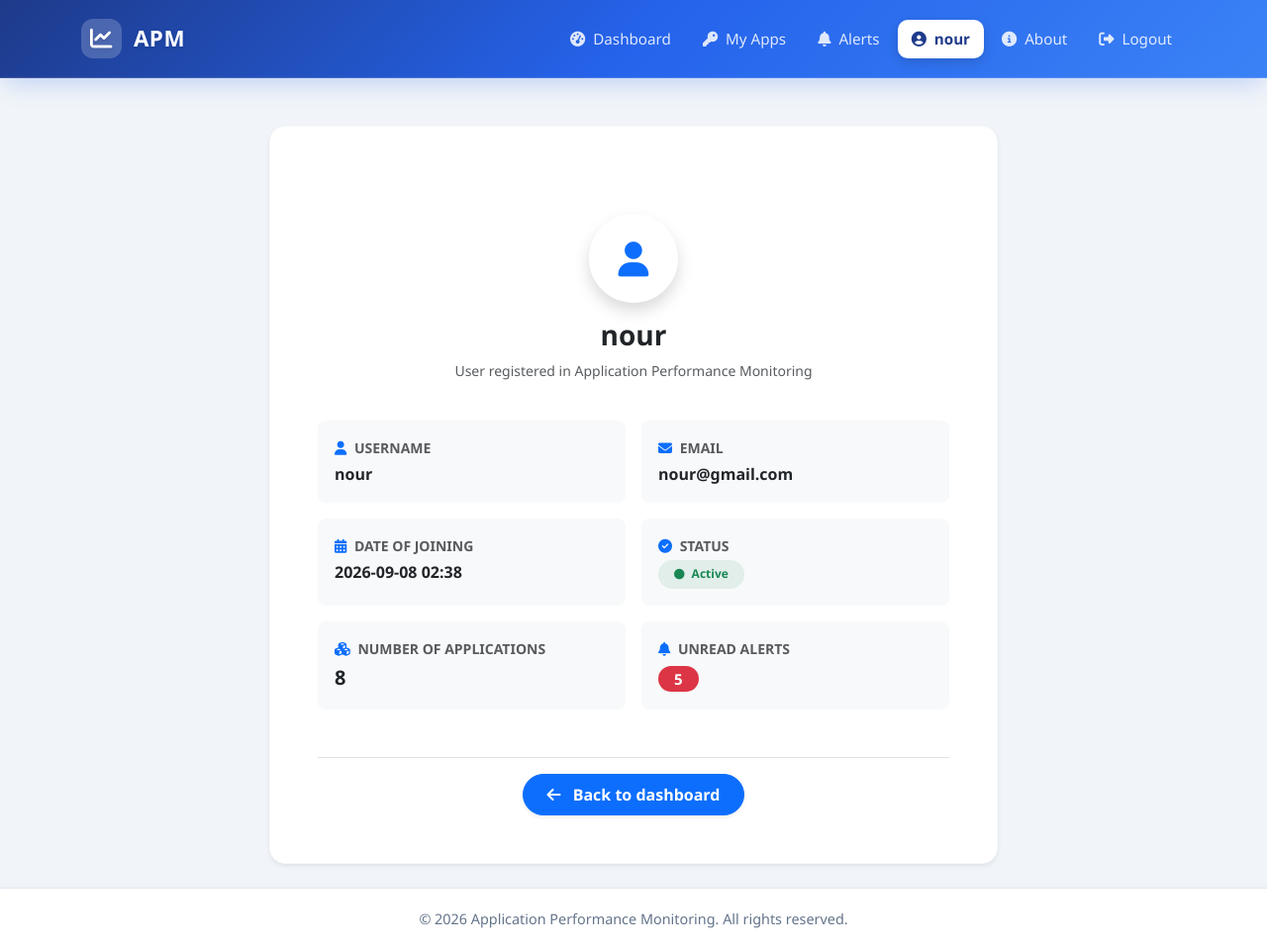
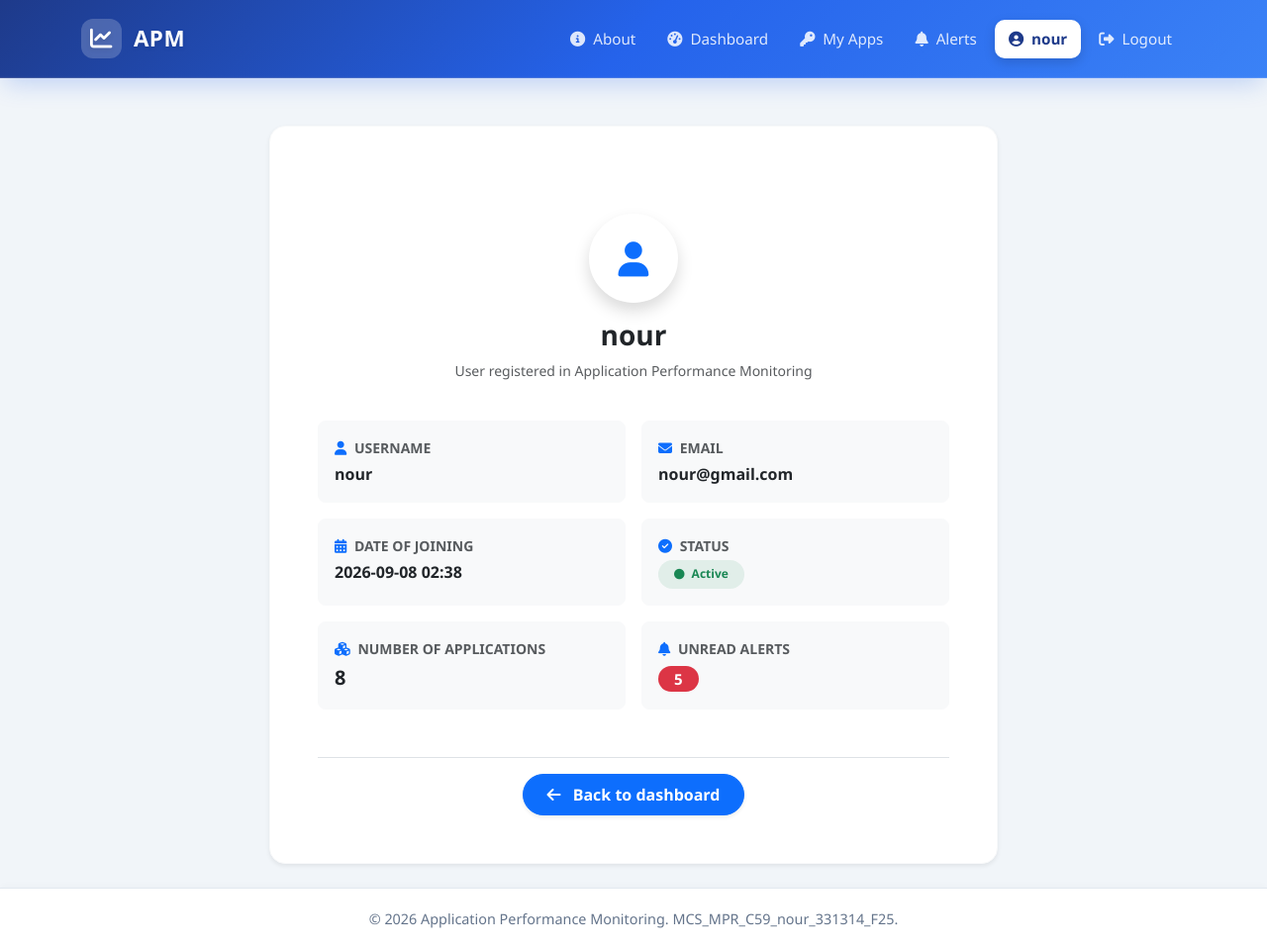
Before and after one commit to Nour-Arnous/Application-Performance-Monitoring, a Django app: page /profile/ in a window 1280 px wide. Shown: the whole page at 99% size. Run offline with Django 5.2, Linux system fonts and the light colour scheme; a user stored in the database is signed in; data comes from the database, SQL or seed files in the repository; parts of the project's set-up code (start-up, migrations or seed data) failed here and were passed over.

Commit message:
Refactor navbar and update footer content
Updated footer text and removed redundant About section link in the navbar.

```diff
--- a/src/templates/base.html
+++ b/src/templates/base.html
@@ -124,13 +124,20 @@
                 <i class="fas fa-chart-line"></i> APM
             </a>
             <!-- Mobile Toggle Button -->
-            <button class="navbar-toggler border-0 text-white shadow-none" type="button" data-bs-toggle="collapse" data-bs-target="#navbarNav">
+            <button class="navbar-toggler border-0 text-white shadow-none" type="button" data-bs-toggle="collapse"
+                data-bs-target="#navbarNav">
                 <span class="navbar-toggler-icon"></span>
             </button>
 
             <!-- Navbar Links & Authenticated Menu -->
             <div class="collapse navbar-collapse" id="navbarNav">
                 <ul class="navbar-nav ms-auto align-items-lg-center gap-1">
+                    <!-- About Section Link -->
+                    <li class="nav-item">
+                        <a class="nav-link" href="{% url 'home' %}#about">
+                            <i class="fas fa-info-circle me-1"></i> About
+                        </a>
+                    </li>
                     {% if user.is_authenticated %}
                     <!-- Dashboard Link -->
                     <li class="nav-item">
@@ -160,12 +167,7 @@
                             <i class="fas fa-user-circle me-1"></i> {{ user.username }}
                         </a>
                     </li>
-                    <!-- About Section Link -->
-                    <li class="nav-item">
-                        <a class="nav-link" href="{% url 'home' %}#about">
-                            <i class="fas fa-info-circle me-1"></i> About
-                        </a>
-                    </li>
+
                     <!-- Logout Action Form -->
                     <li class="nav-item">
                         <form method="post" action="{% url 'logout' %}" class="mb-0">
@@ -215,7 +217,7 @@
     <!-- Footer Component -->
     <footer class="footer-custom">
         <div class="container">
-            <p class="mb-0">&copy; 2026 Application Performance Monitoring. All rights reserved.</p>
+            <p class="mb-0">&copy; 2026 Application Performance Monitoring. MCS_MPR_C59_nour_331314_F25.</p>
         </div>
     </footer>
 
```
